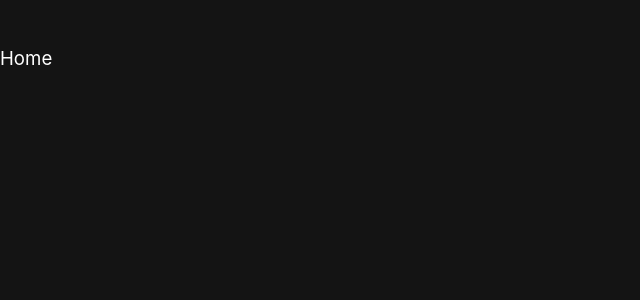
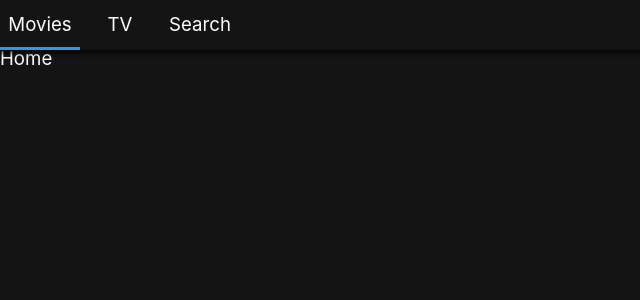
Before and after one commit to corgi93/nomflix, a React (Create React App) app: page / in a window 1280 px wide. Shown: the top 300 px of the page, without its empty margins (0-640 px from the left). Built offline with nearby package versions, Linux system fonts and the light colour scheme.

Commit message:
[노마드 clone] Router에 Header컴포넌트 추가
Header컴포넌트 추가했습니다.

```diff
--- a/src/Components/Router.js
+++ b/src/Components/Router.js
@@ -5,9 +5,11 @@ import { BrowserRouter as Router, Route, Redirect, Switch } from "react-router-d
 import Home from "Routes/Home";
 import TV from "Routes/TV";
 import Search from "Routes/Search";
+import Header from "Components/Header"
 
 export default () => (
     <Router>
+        <Header />
             <Switch>
                 <Route path="/" exact component={ Home }/>
                 <Route path="/tv" exact component={ TV } />
```
Also changed, not shown: 1 other file (tests, documents, lock files or other folders). Lines whose indentation alone changed are shown as unchanged.
